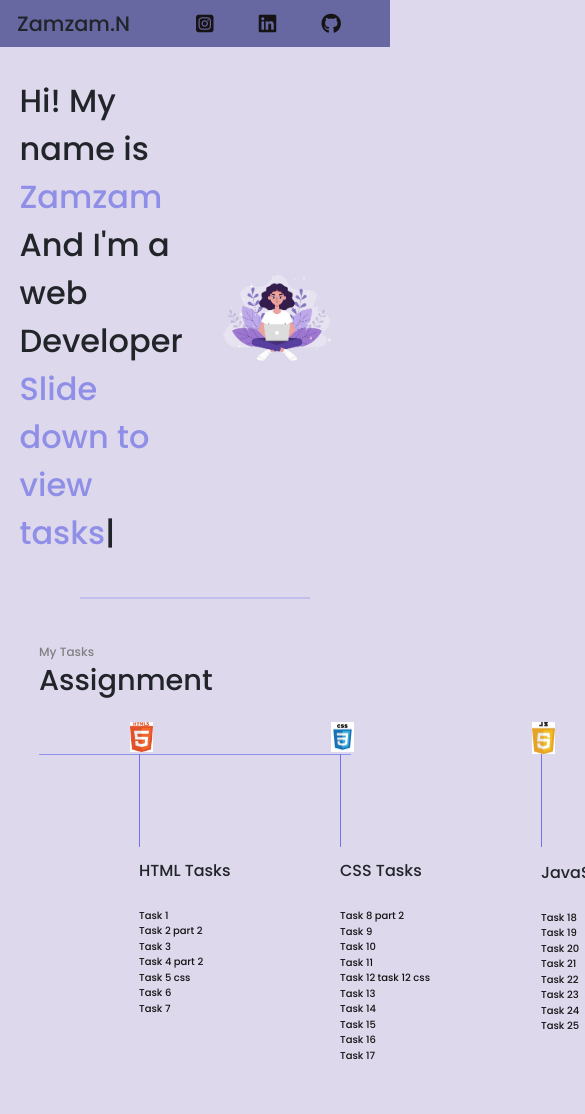
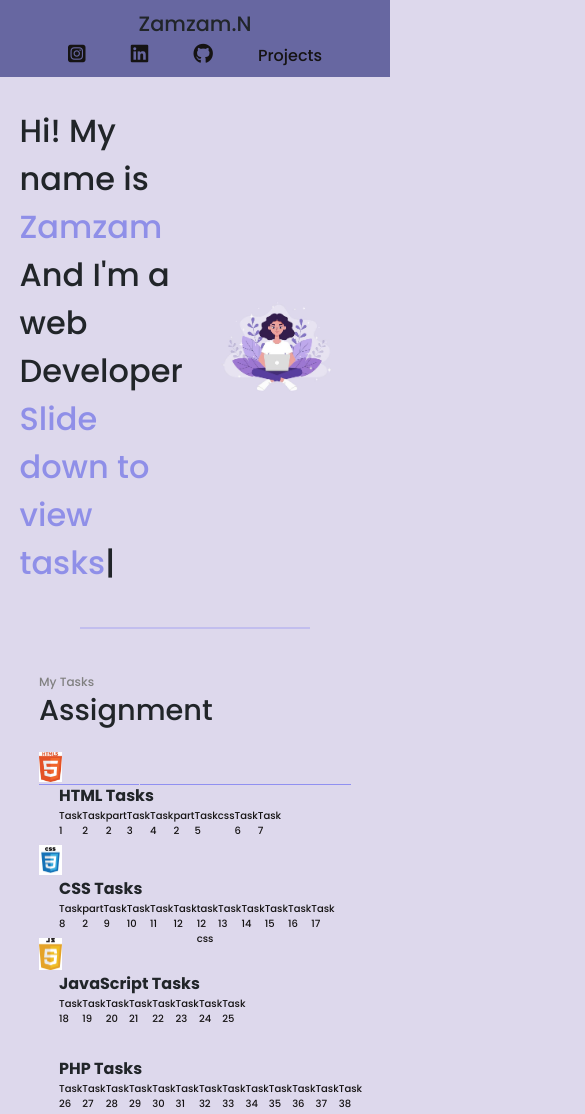
Before and after one commit to ZamzamNiaz/NAVTTC-TASKS, a plain HTML site: page index.html in a window 390 px wide. Shown: the top 1114 px of the page, 585 px wide, since content can reach past the window. Drawn offline with nearby package versions, Linux system fonts and the light colour scheme.

Commit message:
responsive web

```diff
--- a/index.html
+++ b/index.html
@@ -25,15 +25,16 @@
     </div>
     <div class="right">
         <div class="container">
-          <a class="navbar-brand" href="https://www.instagram.com/zamzam.niaz?igsh=MW1rMzlpZ3A2MHFkaw==">
+          <a class="navbar-brand" href="https://www.instagram.com/zamzam.niaz?igsh=MW1rMzlpZ3A2MHFkaw==" target="_blank">
             <i class="fa-brands fa-square-instagram"></i>
           </a>
-          <a class="navbar-brand" href="https://www.linkedin.com/in/zamzam-niaz-ahmed-baa90b247?utm_source=share&utm_campaign=share_via&utm_content=profile&utm_medium=android_app">
+          <a class="navbar-brand" href="https://www.linkedin.com/in/zamzam-niaz-ahmed-baa90b247?utm_source=share&utm_campaign=share_via&utm_content=profile&utm_medium=android_app" target="_blank">
             <i class="fa-brands fa-linkedin"></i>
           </a>
-          <a class="navbar-brand" href="https://github.com/ZamzamNiaz">
+          <a class="navbar-brand" href="https://github.com/ZamzamNiaz" target="_blank">
             <i class="fa-brands fa-github"></i>
           </a>
+          <a href="projects.html" target="_blank">Projects</a>
 
         </div>
     </div>
--- a/style.css
+++ b/style.css
@@ -12,7 +12,7 @@ body{
 .navbar{
 
     height: auto;
-    width: auto;
+    width: 100%;
     background-color:  rgb(103, 103, 161);
     display: flex;
     align-items: center;
@@ -94,7 +94,7 @@ main hr{
 footer{
     color: rgb(221, 216, 236);
     height: auto;
-    width: auto;
+    width: 100%;
     padding-top: 50px;
     padding-bottom: 10px;
     display: flex;
@@ -122,12 +122,15 @@ footer i:hover{
     position: relative;
     top: 75px;
     width: 150px;
+    font-weight: bold;
+
 }
 .vertical-desc{
     position: relative;
     top: 100px;
     width: 150px;
     font-size: 9px;
+
 }
 .vertical-desc a{
     font-size: 10px;
@@ -138,3 +141,25 @@ footer i:hover{
 .vertical-desc a:hover{
     color: rgb(132, 132, 203);
 }
+ @media(max-width : 600px){
+    .box{
+        flex-wrap: wrap;
+    }
+    .secondSection .vertical{
+        background-color: rgb(221, 216, 236);
+    }
+    .image-top{
+        left: -100px;
+    }
+    .vertical-title{
+    top: -30px;
+    left: -80px;
+    justify-content: space-evenly;
+    }
+    .vertical-desc{
+        display: flex;
+        top: -30px;
+        left: -80px;
+    }
+
+ }
```
